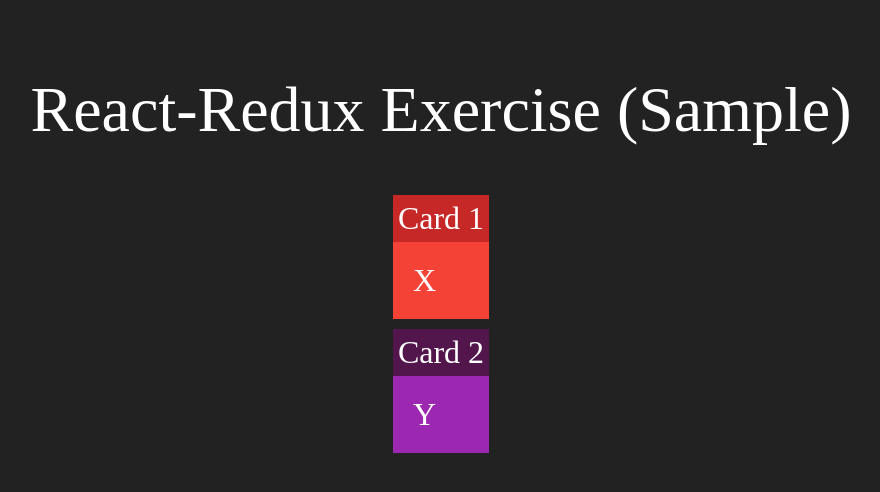
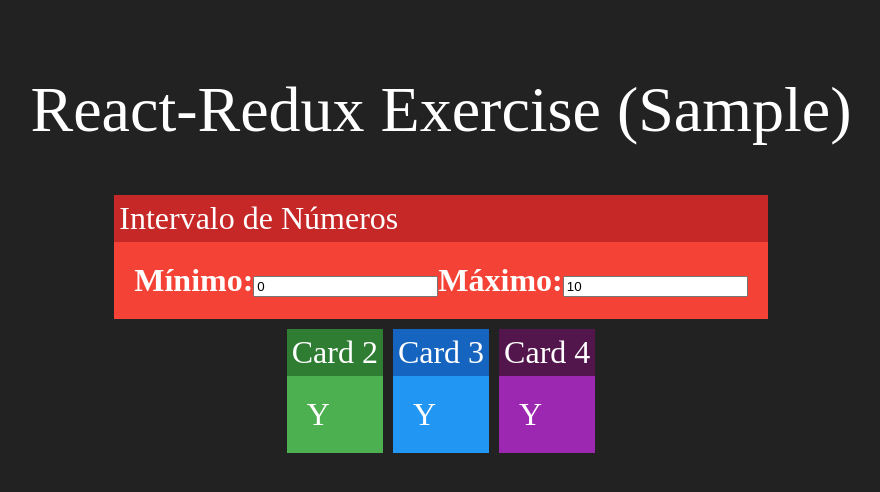
Before and after one commit to PedroBarbosaSw/redux-sample, a React (Create React App) app: page / in a window 1280 px wide. Shown: the top 492 px of the page, without its empty margins (199-1079 px from the left). Built offline with nearby package versions, Linux system fonts and the light colour scheme.

Commit message:
add intervalo component

```diff
--- a/src/App.js
+++ b/src/App.js
@@ -1,5 +1,7 @@
 import logo from './logo.svg';
 import './App.css';
+
+import Intervalo from './components/Intervalo';
 import Card from './components/Card';
 
 function App() {
@@ -7,14 +9,12 @@
       <div className="App">
          <h1>React-Redux Exercise (Sample)</h1>
          <div className="linha">
-            <Card title="Card 1" red>
-               X
-            </Card>
+            <Intervalo></Intervalo>
          </div>
          <div className="linha">
-            <Card title="Card 2" purple>
-               Y
-            </Card>
+            <Card title="Card 2" green>Y</Card>
+            <Card title="Card 3" blue>Y</Card>
+            <Card title="Card 4" purple>Y</Card>
          </div>
       </div>
    );
--- /dev/null
+++ b/src/components/Intervalo.css
@@ -0,0 +1,6 @@
+.Intevalo input {
+   font-size: 1.8rem;
+   margin-left: 20px;
+   margin-right: 20px;
+   width: 100%;
+}
--- /dev/null
+++ b/src/components/Intervalo.jsx
@@ -0,0 +1,21 @@
+import './Intervalo.css'
+import React from 'react'
+
+import Card from './Card'
+
+export default props => {
+   return (
+      <Card title="Intervalo de Números" red>
+         <div className="Intervalo">
+            <span>
+               <strong>Mínimo:</strong>
+               <input type="number" value={0} readOnly />
+            </span>
+            <span>
+               <strong>Máximo:</strong>
+               <input type="number" value={10}readOnly />
+            </span>
+         </div>
+      </Card>
+   )
+}
```
